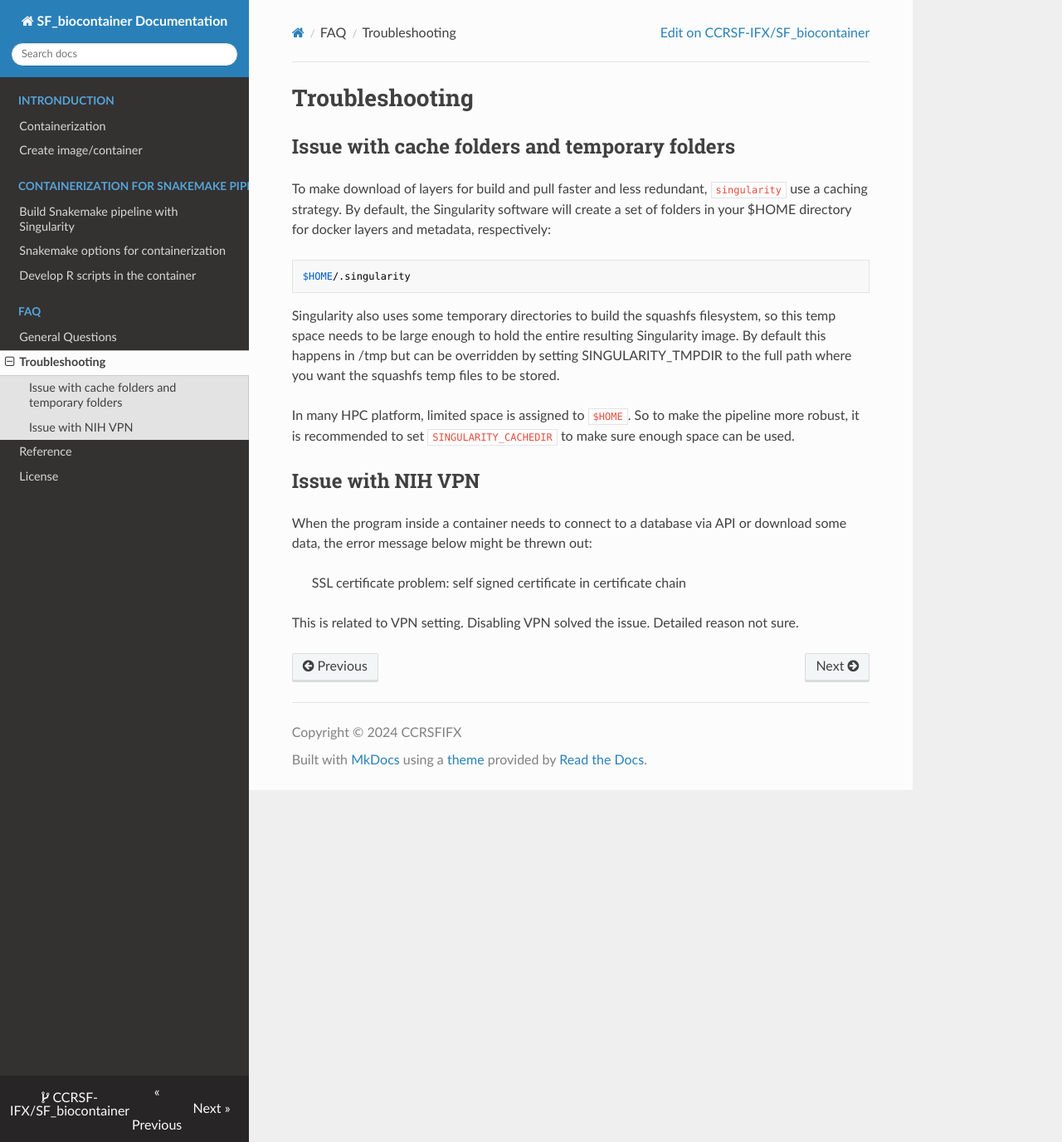
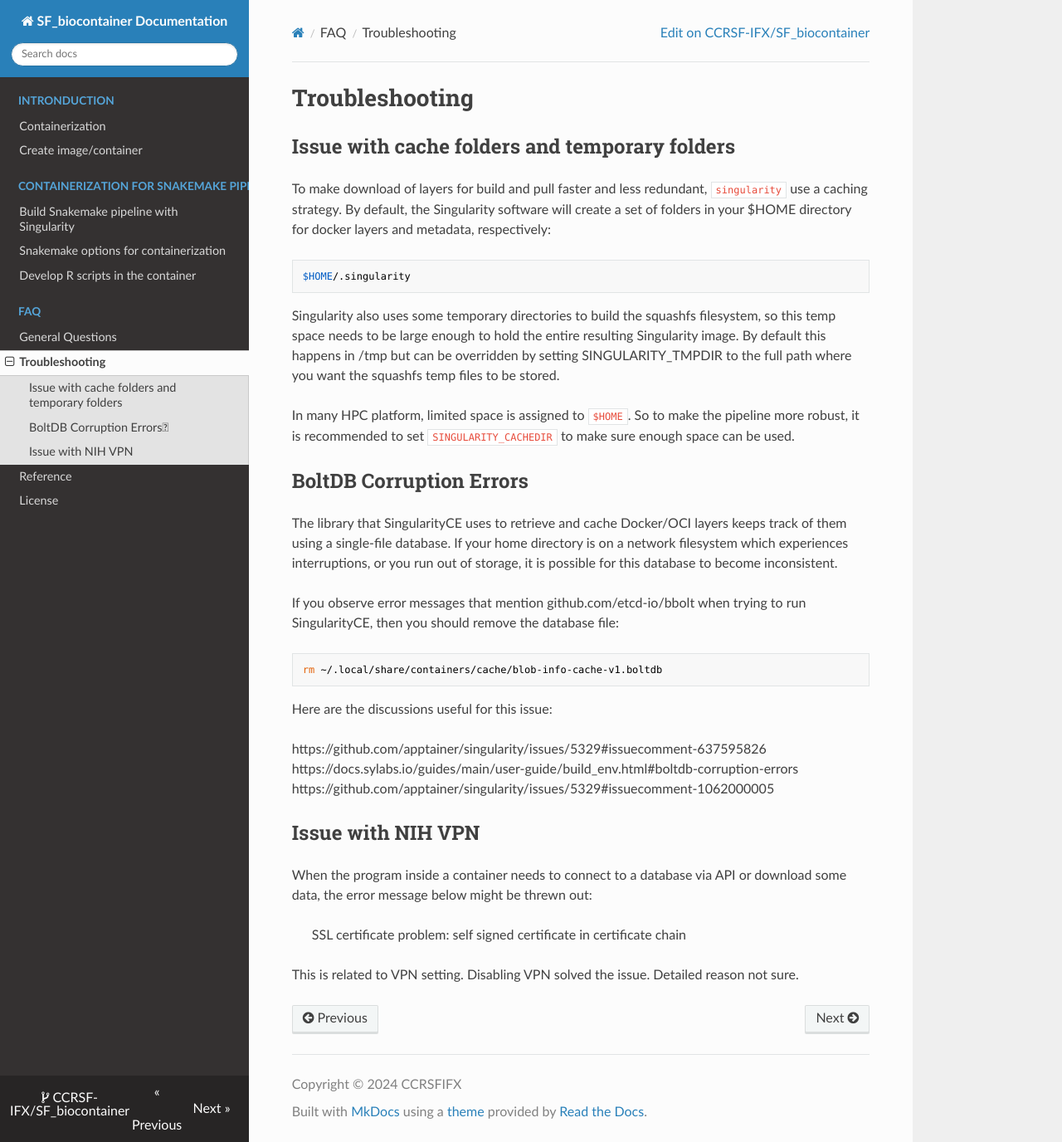
Before and after one commit to CCRSF-IFX/SF_biocontainer, an MkDocs documentation site: the page built from docs/troubleshooting.md, in a window 1280 px wide and 1376 px high. Shown: the whole window at 83% size. Built offline with MkDocs 1.6.1, drawn with Linux system fonts in a browser that asks for light colours; nearby versions of some CDN libraries.

Commit message:
Add issue related to BoltDB Corruption Errors

````diff
--- a/docs/troubleshooting.md
+++ b/docs/troubleshooting.md
@@ -12,6 +12,23 @@ Singularity also uses some temporary directories to build the squashfs filesyste
 
 In many HPC platform, limited space is assigned to `$HOME`. So to make the pipeline more robust, it is recommended to set `SINGULARITY_CACHEDIR` to make sure enough space can be used.
 
+## BoltDB Corruption Errors
+
+The library that SingularityCE uses to retrieve and cache Docker/OCI layers keeps track of them using a single-file database. If your home directory is on a network filesystem which experiences interruptions, or you run out of storage, it is possible for this database to become inconsistent.
+
+If you observe error messages that mention github.com/etcd-io/bbolt when trying to run SingularityCE, then you should remove the database file:
+
+```
+rm ~/.local/share/containers/cache/blob-info-cache-v1.boltdb
+```
+
+Here are the discussions useful for this issue:
+
+https://github.com/apptainer/singularity/issues/5329#issuecomment-637595826
+https://docs.sylabs.io/guides/main/user-guide/build_env.html#boltdb-corruption-errors
+https://github.com/apptainer/singularity/issues/5329#issuecomment-1062000005
+
+
 ## Issue with NIH VPN
 
 When the program inside a container needs to connect to a database via API or download some data, the error message below might be threwn out:
````
